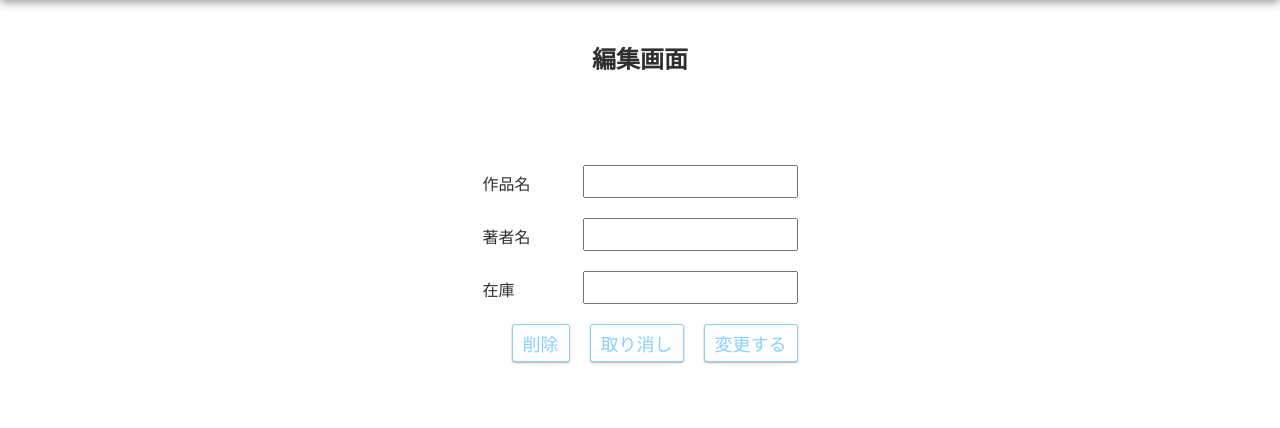
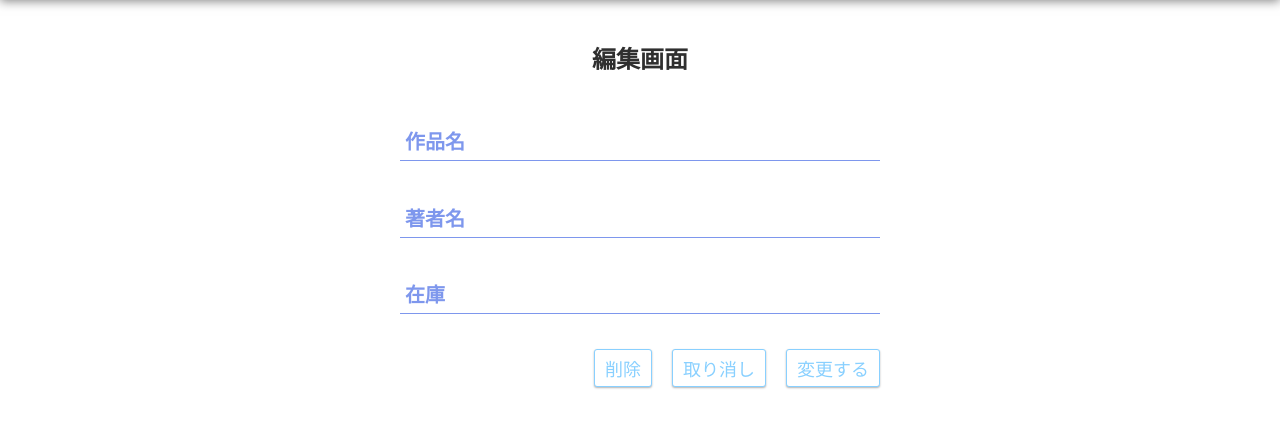
Before and after one commit to tora87/Hackathon_Jyobi_BMS, a Flask app: template templates/edit.html in a window 1280 px wide. Shown: the part 80-508 px from the top of the page. Run offline with Flask 2, Linux system fonts and the light colour scheme; the template is opened without the code that fills it, so the values that code supplies are empty.

Commit message:
[Update] 編集画面のデザインを変更しました。

```diff
--- /dev/null
+++ b/static/css/edit.css
@@ -0,0 +1,49 @@
+@charset "utf-8";
+
+.page-title {
+    margin-bottom: 0;
+}
+
+.form-edit {
+    width: 75%;
+    margin-top: 0;
+}
+
+.form-edit p {
+    height: 24px;
+    margin-bottom: 24px;
+}
+
+.form-item {
+    border-bottom: solid 1.5px #7e97ed;
+    width: 100%;
+    padding: 5px;
+    margin-bottom: 35px;
+}
+
+.form-item:hover > label {
+    transform: translateY(-5px);
+    transition: .5s;
+}
+
+.form-item:focus-within > label {
+    transform: translateY(-5px);
+    transition: .5s;
+}
+
+.form-item label {
+    color: #7e97ed;
+    font-weight: bold;
+    font-size: 20px;
+}
+
+.form-item input {
+    border: none;
+    color: #9c9c9c;
+    width: calc(100% - 100px);
+    text-overflow: ellipsis;
+}
+
+.form-item input:focus {
+    outline: none;
+}
--- a/templates/edit.html
+++ b/templates/edit.html
@@ -2,12 +2,14 @@
 
 {% block css %}
 <link rel="stylesheet" href="../../static/css/style.css">
+    <link rel="stylesheet" href="../static/css/edit.css">
+    <link rel="stylesheet" href="{{ url_for('static', filename='css/edit.css') }}">
 {% endblock %}
 
 {% block content %}
 <h2 class="page-title">編集画面</h2>
   <div class="container edit">
-    <form method='POST' class="form-edit" id="form-edit">
+    <form method='POST' class="form-edit" id="form-edit" autocomplete="off">
       <p id="add-error-text"></p>
       <div class="form-item">
         <label for="name">作品名</label><input type="text" id="name" name="name" value="{{sel_book_detail[1]}}">
```
